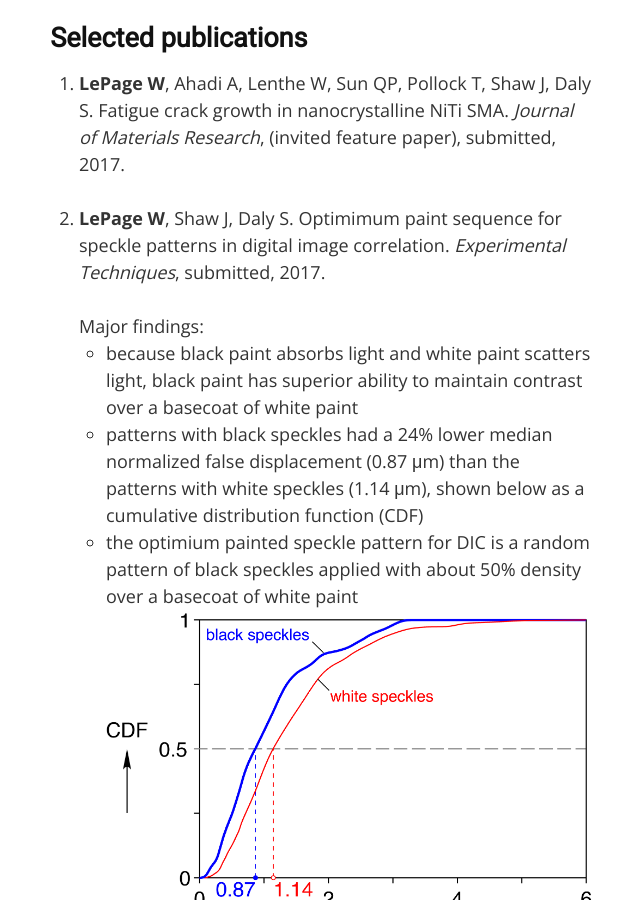
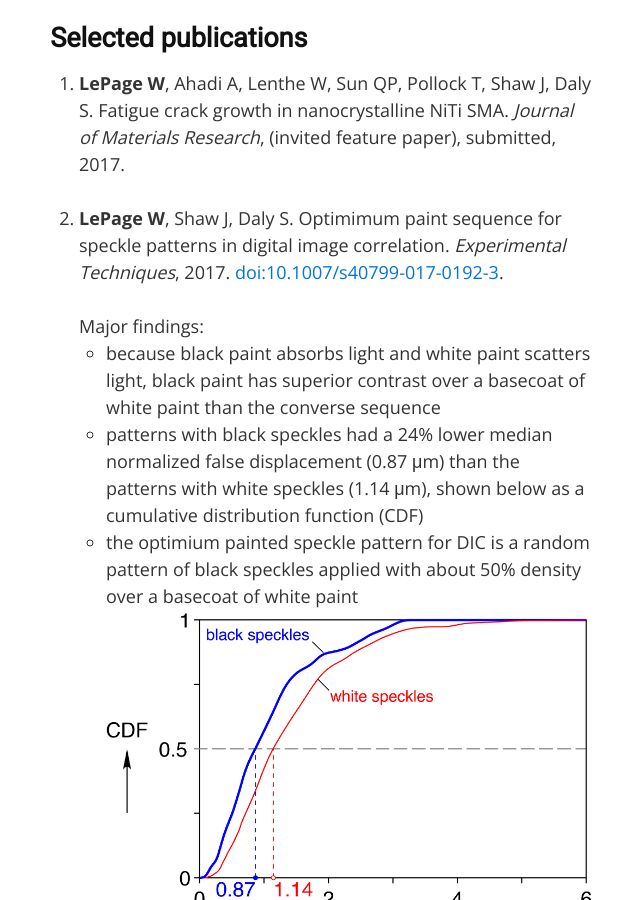
Before and after one commit to wlepage/wlepage.github.io, a Jekyll site: the page built from index.md, in a window 1280 px wide and 900 px high, scrolled down 2344 px. Shown: the whole window, without its empty margins (318-958 px from the left). Built offline with Jekyll 4.4.1, drawn with Linux system fonts in a browser that asks for light colours.

Commit message:
Update index.md

```diff
--- a/index.md
+++ b/index.md
@@ -52,9 +52,9 @@ En route to building new understandings about material degradation and failure,
 
 ## Selected publications
 1. __LePage W__, Ahadi A, Lenthe W, Sun QP, Pollock T, Shaw J, Daly S. Fatigue crack growth in nanocrystalline NiTi SMA. _Journal of Materials Research_, (invited feature paper), submitted, 2017. <br /><br />
-1. __LePage W__, Shaw J, Daly S. Optimimum paint sequence for speckle patterns in digital image correlation. _Experimental Techniques_, submitted, 2017. <br /><br />
+1. __LePage W__, Shaw J, Daly S. Optimimum paint sequence for speckle patterns in digital image correlation. _Experimental Techniques_, 2017. [doi:10.1007/s40799-017-0192-3](http://doi.org/10.1007/s40799-017-0192-3).<br /><br />
 Major findings:
-	+ because black paint absorbs light and white paint scatters light, black paint has superior ability to maintain contrast over a basecoat of white paint
+	+ because black paint absorbs light and white paint scatters light, black paint has superior contrast over a basecoat of white paint than the converse sequence
 	+ patterns with black speckles had a 24% lower median normalized false displacement (0.87 μm) than the patterns with white speckles (1.14 μm), shown below as a cumulative distribution function (CDF)
 	+ the optimium painted speckle pattern for DIC is a random pattern of black speckles applied with about 50% density over a basecoat of white paint
 ![Optimum paint speckles sequence](img/TOC_paintspeckles.png "Optimum paint speckles sequence")
```
